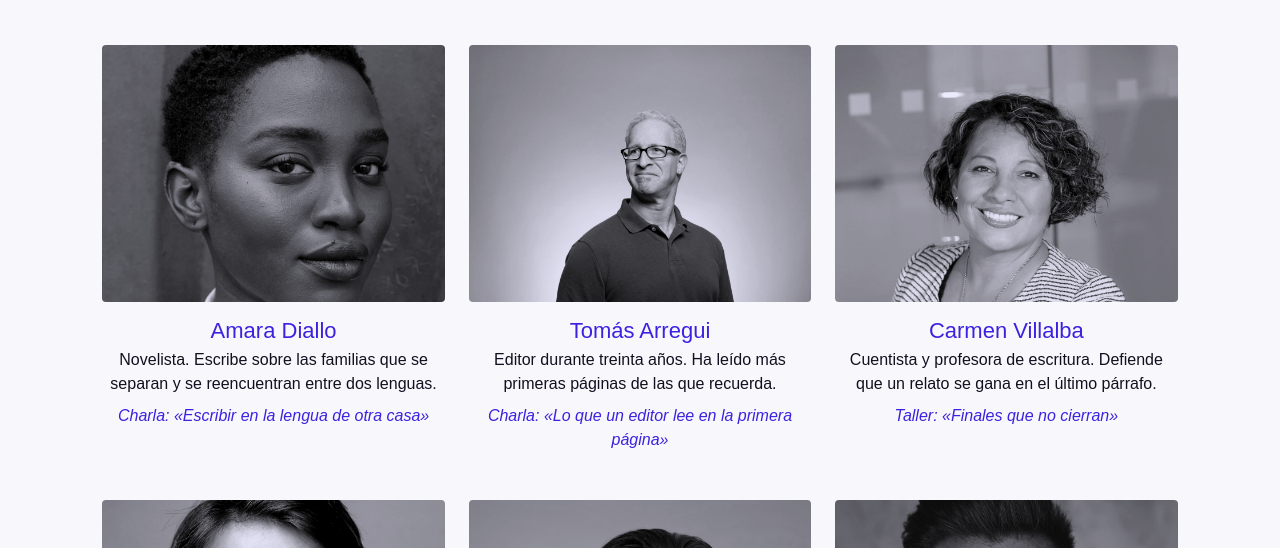
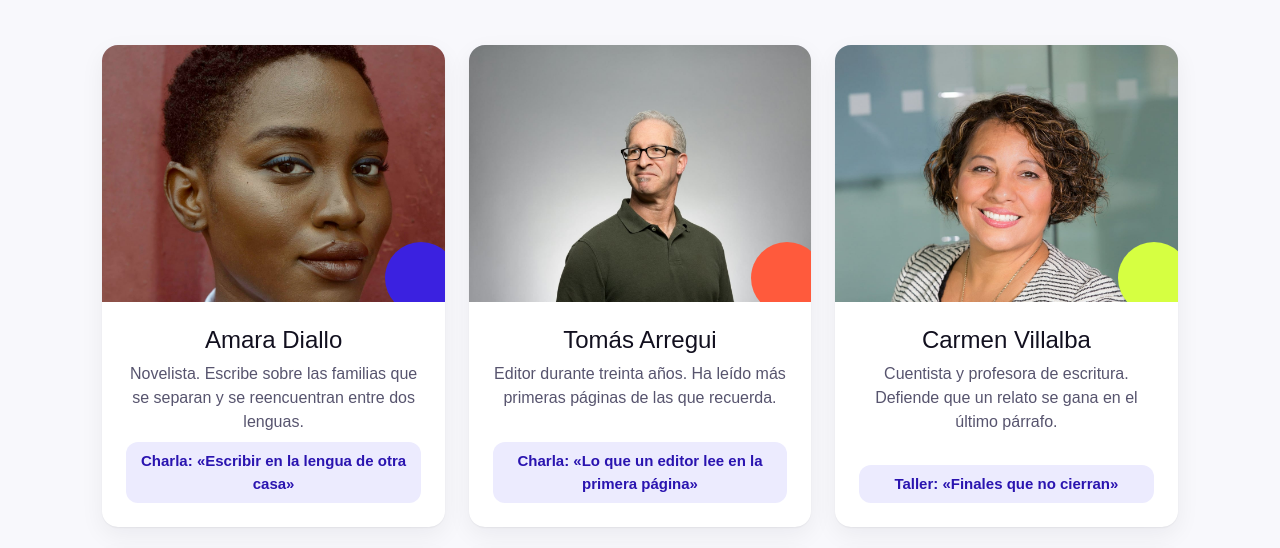
Before and after one commit to rlarreasanchez/punto-y-seguido, a website built with Parcel: page src/ponentes.html in a window 1280 px wide. Shown: the part 217-765 px from the top of the page. Built offline with nearby package versions, Linux system fonts and the light colour scheme; a web font is replaced by a local one.

Commit message:
Se rediseñan las tarjetas de ponente con foto que recupera el color, punto que crece y elevación al pasar el ratón

```diff
--- a/src/assets/styles/components/_speaker.scss
+++ b/src/assets/styles/components/_speaker.scss
@@ -4,6 +4,9 @@
 @layer components {
   // La tarjeta decide su forma según el ancho que le deja la retícula.
   .speaker {
+    --speaker-accent: #{color("brand")};
+    --speaker-accent-ink: #{color("surface")};
+
     flex: 1 1 100%;
     container: speaker / inline-size;
 
@@ -15,45 +18,121 @@
       flex-basis: calc((100% - #{spacing(6)}) / 3);
     }
 
+    &--coral {
+      --speaker-accent: #{color("coral")};
+      --speaker-accent-ink: #{color("ink")};
+    }
+
+    &--lime {
+      --speaker-accent: #{color("lime")};
+      --speaker-accent-ink: #{color("ink")};
+    }
+
+    &__card {
+      @include smooth(transform, box-shadow);
+
+      display: flex;
+      flex-direction: column;
+      height: 100%;
+      overflow: hidden;
+      background-color: color("surface");
+      border-radius: 1rem;
+      box-shadow:
+        0 1px 2px rgb(18 16 31 / 6%),
+        0 8px 24px rgb(18 16 31 / 6%);
+    }
+
     &__media {
+      position: relative;
       display: block;
+      flex: none;
       aspect-ratio: 4 / 3;
       overflow: hidden;
       background-color: color("tint");
-      border-radius: 0.25rem;
+    }
+
+    // Punto de color en la esquina: crece al pasar por la tarjeta.
+    &__media::after {
+      @include smooth(transform);
+
+      position: absolute;
+      inset-block-end: spacing(-3);
+      inset-inline-end: spacing(-3);
+      width: rem(96);
+      height: rem(96);
+      content: "";
+      background-color: var(--speaker-accent);
+      border-radius: 50%;
+      transform: scale(0.75);
     }
 
     // Todas las fotos se imprimen en la misma tinta para que parezcan de una misma serie.
     &__photo {
+      @include smooth(transform, filter);
+
       display: block;
       width: 100%;
       height: 100%;
       object-fit: cover;
       object-position: 50% 20%;
-      mix-blend-mode: multiply;
-      filter: grayscale(1) contrast(1.05);
+
+      @media (hover: hover) {
+        filter: grayscale(1) contrast(1.05);
+      }
     }
 
     &__body {
-      padding-block-start: spacing(2);
+      display: flex;
+      flex: 1;
+      flex-direction: column;
+      gap: spacing(1);
+      padding: spacing(3);
       text-align: center;
     }
 
     &__name {
-      margin: 0 0 spacing(0.5);
-      font-size: rem(22);
-      color: color("brand");
+      margin: 0;
+      font-size: rem(24);
     }
 
-    &__bio,
-    &__talk {
+    &__bio {
       margin: 0;
+      color: color("ink-soft");
     }
 
     &__talk {
-      margin-block-start: spacing(1);
-      font-style: italic;
-      color: color("brand");
+      @include smooth(background-color, color);
+
+      padding: spacing(1) spacing(1.5);
+      margin: auto 0 0;
+      font-size: rem(15);
+      font-weight: 600;
+      color: color("brand-deep");
+      background-color: color("tint");
+      border-radius: 0.75rem;
+    }
+
+    @media (hover: hover) {
+      &__card:hover {
+        box-shadow:
+          0 2px 4px rgb(18 16 31 / 8%),
+          0 24px 48px rgb(59 33 224 / 18%);
+        transform: translateY(-6px);
+      }
+
+      &__card:hover &__photo {
+        filter: none;
+        transform: scale(1.06);
+      }
+
+      &__card:hover &__media::after {
+        transform: scale(1.5);
+      }
+
+      &__card:hover &__talk {
+        color: var(--speaker-accent-ink);
+        background-color: var(--speaker-accent);
+      }
     }
 
     @container speaker (max-width: 18rem) {
@@ -65,18 +144,21 @@
     // Con espacio de sobra, foto a un lado y texto al otro.
     @container speaker (min-width: 30rem) {
       &__card {
-        display: flex;
-        gap: spacing(3);
-        align-items: center;
+        flex-direction: row;
       }
 
       &__media {
-        flex: 0 0 45%;
+        flex: 0 0 42%;
+        aspect-ratio: auto;
       }
 
       &__body {
-        padding-block-start: 0;
+        justify-content: center;
         text-align: start;
+      }
+
+      &__talk {
+        margin-block-start: spacing(1);
       }
     }
   }
--- a/src/assets/styles/components/_speakers.scss
+++ b/src/assets/styles/components/_speakers.scss
@@ -6,7 +6,7 @@
   .speakers {
     display: flex;
     flex-wrap: wrap;
-    gap: spacing(6) spacing(3);
+    gap: spacing(3);
     padding: 0;
     margin: 0;
     list-style: none;
```
